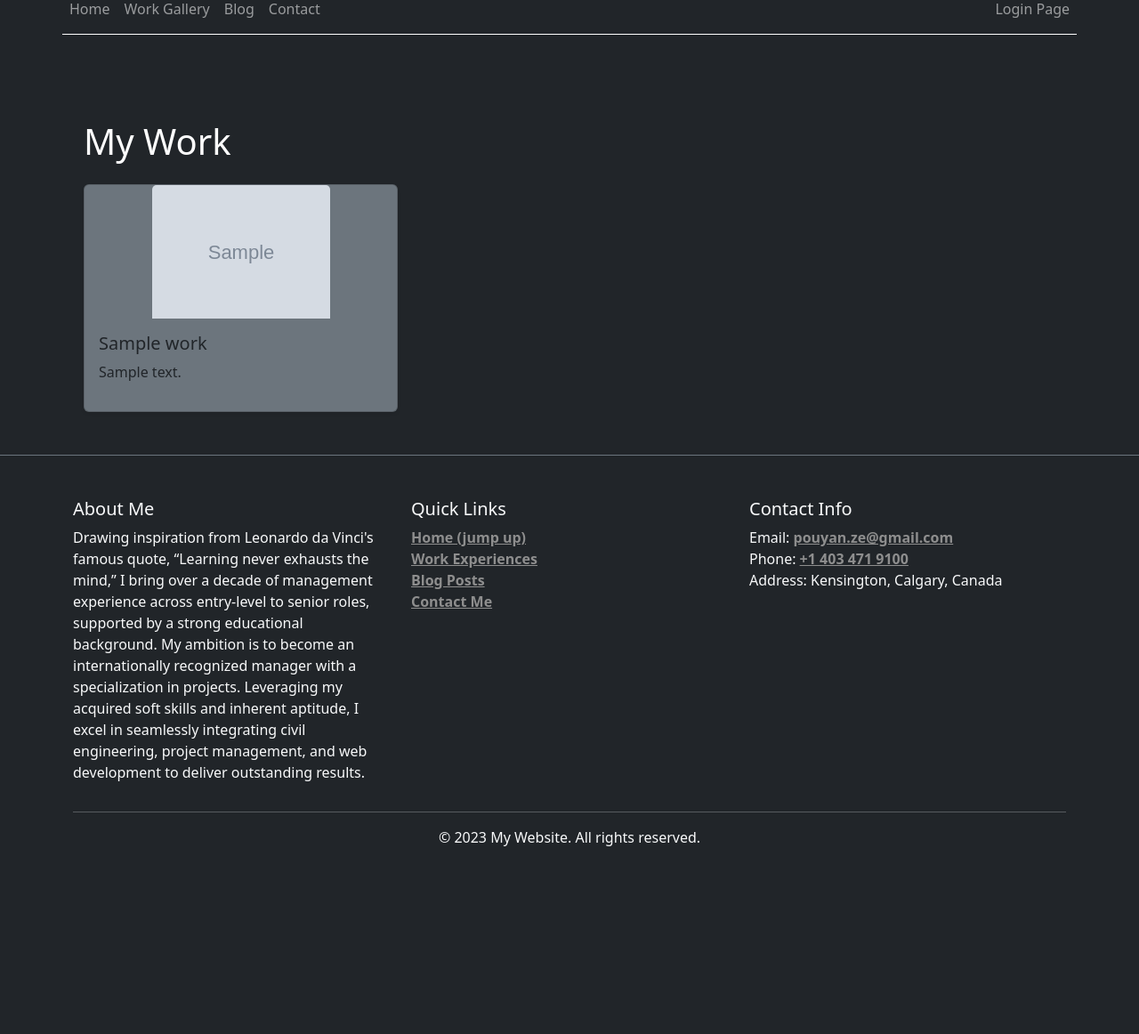
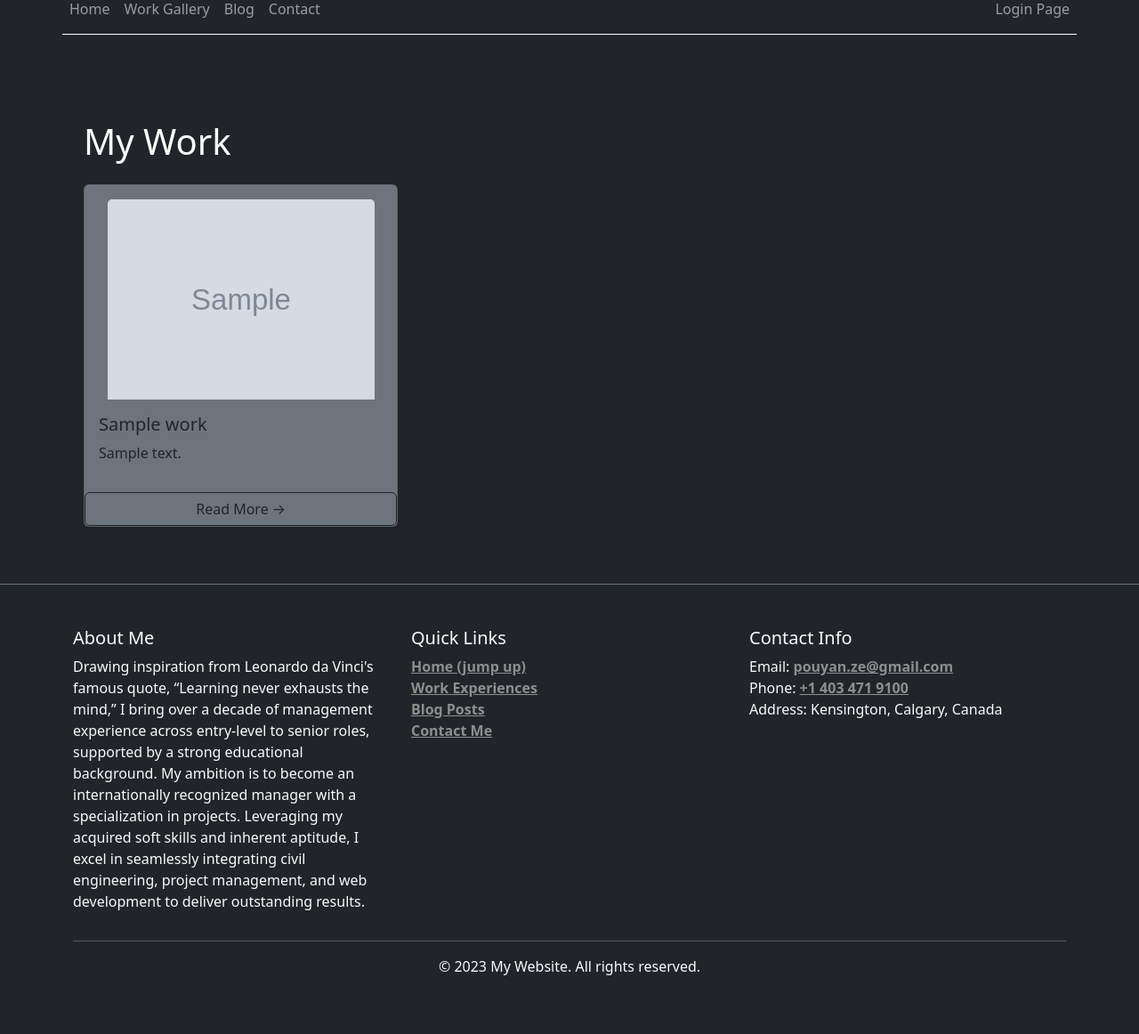
Before and after one commit to pouyanze/portfolio, a Django app: page /work_gallery/ in a window 1280 px wide. Shown: the part 251-1413 px from the top of the page at 89% size. Before the commit the page ends 1202 px from the top, so only its background shows below. Run offline with Django 4.2, Linux system fonts and the light colour scheme; tables that the repository leaves empty hold one stand-in row (values such as "Sample post"); grey boxes marked "Sample" are stand-in pictures.

Commit message:
ui Improvement

```diff
--- a/static/css/blog_index.css
+++ b/static/css/blog_index.css
@@ -1,5 +1,4 @@
 img {
-
     max-width: 300px;
     max-height: 300px;
     display: block;
--- a/static/css/work_index.css
+++ b/static/css/work_index.css
@@ -1,6 +1,6 @@
 img {
-    max-width: 200px;
-    max-height: 200px;
+    max-width: 300px;
+    max-height: 300px;
     display: block;
     margin-left: auto;
     margin-right: auto;
--- a/templates/base.html
+++ b/templates/base.html
@@ -91,7 +91,7 @@
 
 </body>
 
-<footer class="footer bg-dark text-light py-5 border-top border-secondary">
+<footer class="footer bg-dark text-light py-5 border-top border-secondary mt-3">
   <div class="container">
     <div class="row">
       <div class="col-md-4">
--- a/templates/blog/blog_index.html
+++ b/templates/blog/blog_index.html
@@ -21,7 +21,9 @@
     {% for post in posts %}
     <div class="card mb-3 col-md-4 mx-3 bg-secondary pt-3">
       {% if post.image %}
-      <img class="card-img-top" src="{{ post.image.url }}" alt="{{ post.title }}">
+      <a href="{% url 'post_detail' post.pk %}">
+        <img class="card-img-top" src="{{ post.image.url }}" alt="{{ post.title }}">
+      </a>
       {% endif %}
       <div class="card-body">
         <h2 class="card-title">{{ post.title }}</h2>
--- a/templates/blog/favorite_posts.html
+++ b/templates/blog/favorite_posts.html
@@ -18,7 +18,7 @@
         </div>
         <div class="card-footer text-muted">
           Posted on {{ post.created_date|date:"F j, Y" }} by {{ post.author }}
-          <a href="{% url 'remove_favorite' post.pk %}" class="btn btn-outline-danger">Remove from Favorites</a>
+          <a href="{% url 'remove_favorite' post.pk %}" class="btn btn-outline-dark">Remove from Favorites</a>
         </div>
       </div>
     {% endfor %}
--- a/templates/blog/post_detail.html
+++ b/templates/blog/post_detail.html
@@ -9,7 +9,7 @@
         <h2>{{ post.title }}</h2>
         <p>By {{ post.author }} {% if post.created_date%} on {{ post.created_date }} {% endif %} </p>
         {% if post.image %}
-          <img src="{{ post.image.url }}" alt="{{ post.title }}" class="img-fluid">
+          <img src="{{ post.image.url }}" alt="{{ post.title }}" class="img-fluid rounded mb-3">
         {% endif %}
         <p>{{ post.body }}</p>
       </div>
--- a/templates/work_gallery/create_work.html
+++ b/templates/work_gallery/create_work.html
@@ -8,7 +8,7 @@
   <form method="post" enctype="multipart/form-data">
     {% csrf_token %}
     {{ form.as_p }}
-    <button type="submit" class="btn btn-primary">Create</button>
+    <button type="submit" class="btn btn-outline-light">Create</button>
   </form>
 </div>
 {% endblock %}
--- a/templates/work_gallery/work_detail.html
+++ b/templates/work_gallery/work_detail.html
@@ -7,7 +7,7 @@
     <h1 class="mb-4">{{ work.title }}</h1>
     <div class="row">
       <div class="col-md-8">
-        <img src="{{ work.image.url }}" alt="{{ work.title }}" class="img-fluid">
+        <img src="{{ work.image.url }}" alt="{{ work.title }}" class="img-fluid rounded">
       </div>
       <div class="col-md-4">
         <p class="lead">{{ work.description }}</p>
--- a/templates/work_gallery/work_index.html
+++ b/templates/work_gallery/work_index.html
@@ -22,7 +22,7 @@
     <div class="row row-cols-1 row-cols-sm-2 row-cols-md-3 g-3">
       {% for work in works %}
         <div class="col">
-          <div class="card shadow-sm bg-secondary">
+          <div class="card shadow-sm bg-secondary pt-3">
             <a href="{% url 'work_detail' pk=work.pk %}">
               <img src="{{ work.image.url }}" alt="{{ work.title }}" class="card-img-top">
             </a>
@@ -33,6 +33,7 @@
                 <small class="text-muted">{{ work.date_created|date:'M d, Y' }}</small>
               </div>
             </div>
+            <a href="{% url 'work_detail' pk=work.pk %}" class="btn btn-outline-dark">Read More &rarr;</a>
           </div>
         </div>
       {% empty %}
```
